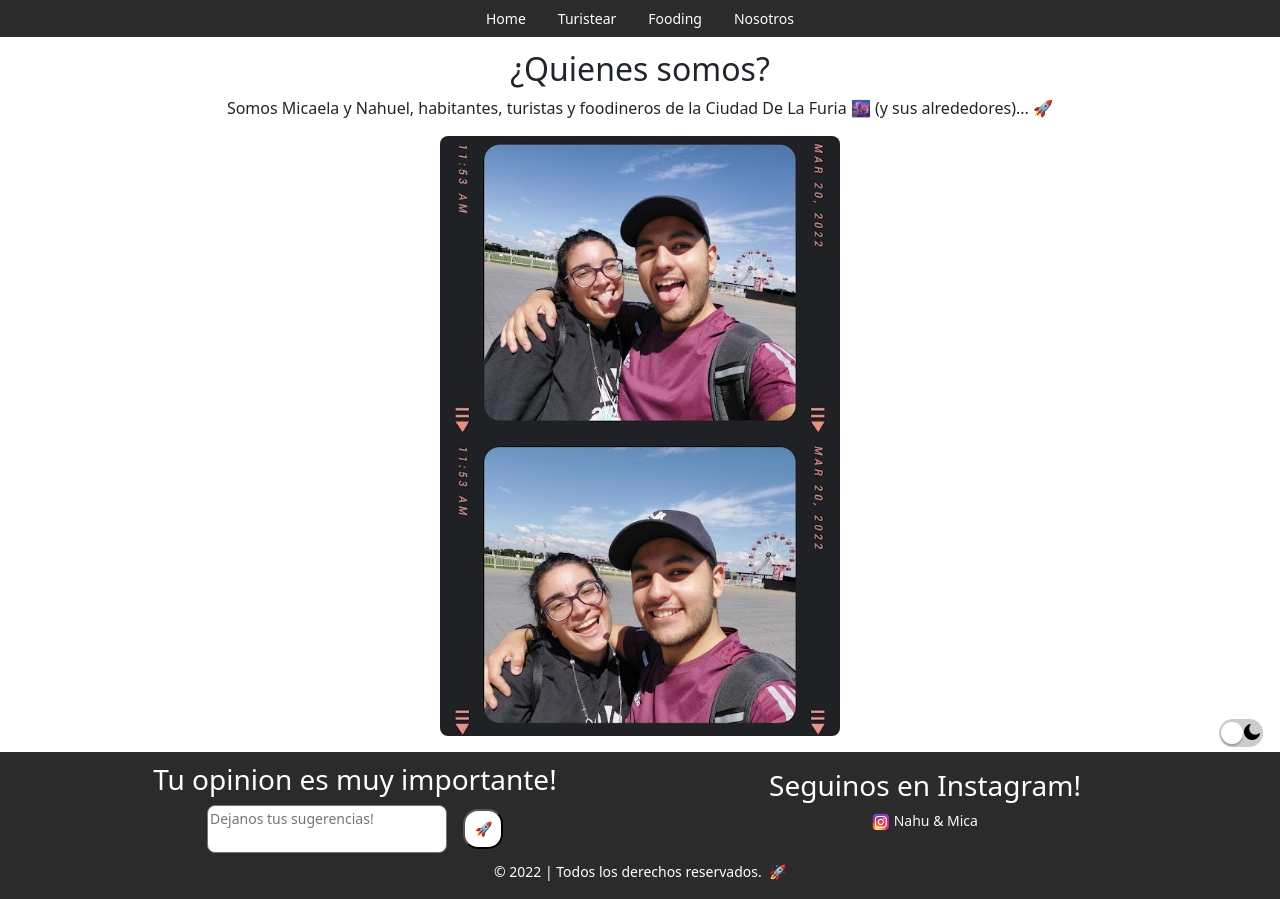
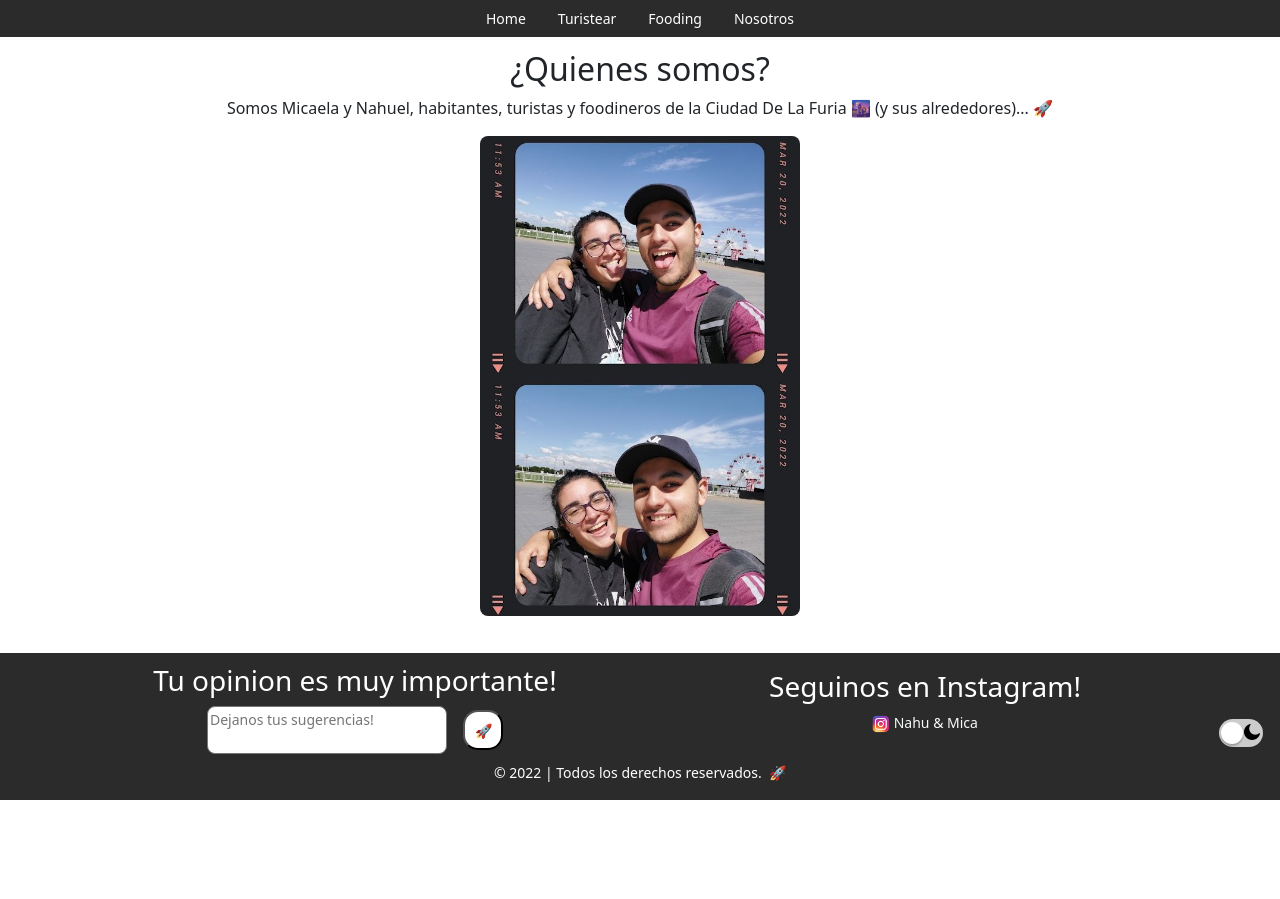
Before and after one commit to nahuel-fiocco/html-css, a plain HTML site: page nosotros.html in a window 1280 px wide. After the commit the page ends 800 px from the top, so only its background shows below. Drawn offline with nearby package versions, Linux system fonts and the light colour scheme.

Commit message:
update footer

```diff
--- a/nosotros.html
+++ b/nosotros.html
@@ -48,7 +48,7 @@
             <img class="image-nosotros" alt="nosotros" src="./media/nosotros.jpg ">
         </div>
     </main>
-    <footer>
+    <footer class="footer-sent-data">
         <div class="container">
             <div class="row">
                 <div class="col contenedor-formulario">
--- a/style.css
+++ b/style.css
@@ -78,11 +78,20 @@ p {
 footer {
     background-color: rgba(20, 20, 20, 0.9);
     backdrop-filter: blur(5px);
+    position: relative;
+    bottom: 0px;
+    width: 100%;
     padding: 1px;
     font-size: 14px;
     transition: all 200ms;
     margin-top: 2vh;
     z-index: 1;
+}
+
+.footer-sent-data {
+    position: absolute;
+    width: 100%;
+    bottom: 0px;
 }
 
 .contenedor-formulario {
@@ -268,7 +277,7 @@ form {
 }
 
 .image-nosotros {
-    width: 50vh;
+    width: 40vh;
     border-radius: 1vh;
 }
 
@@ -279,7 +288,7 @@ form {
 }
 
 .gif-gracias {
-    width: 31%;
+    width: 20%;
 }
 
 .contenedor-back-site {
```
Also changed, not shown: sent_data.html (+1 -1 lines).
